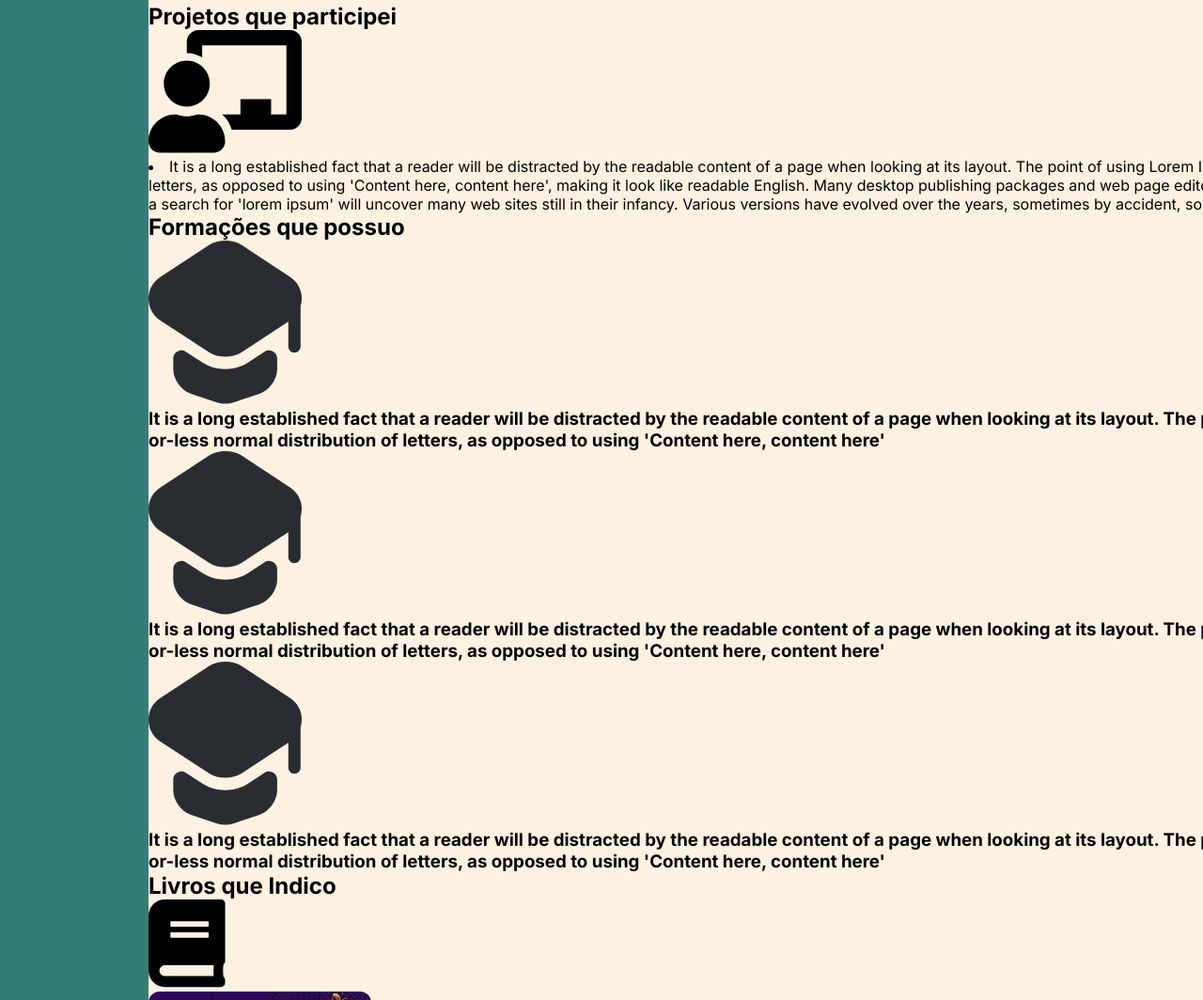
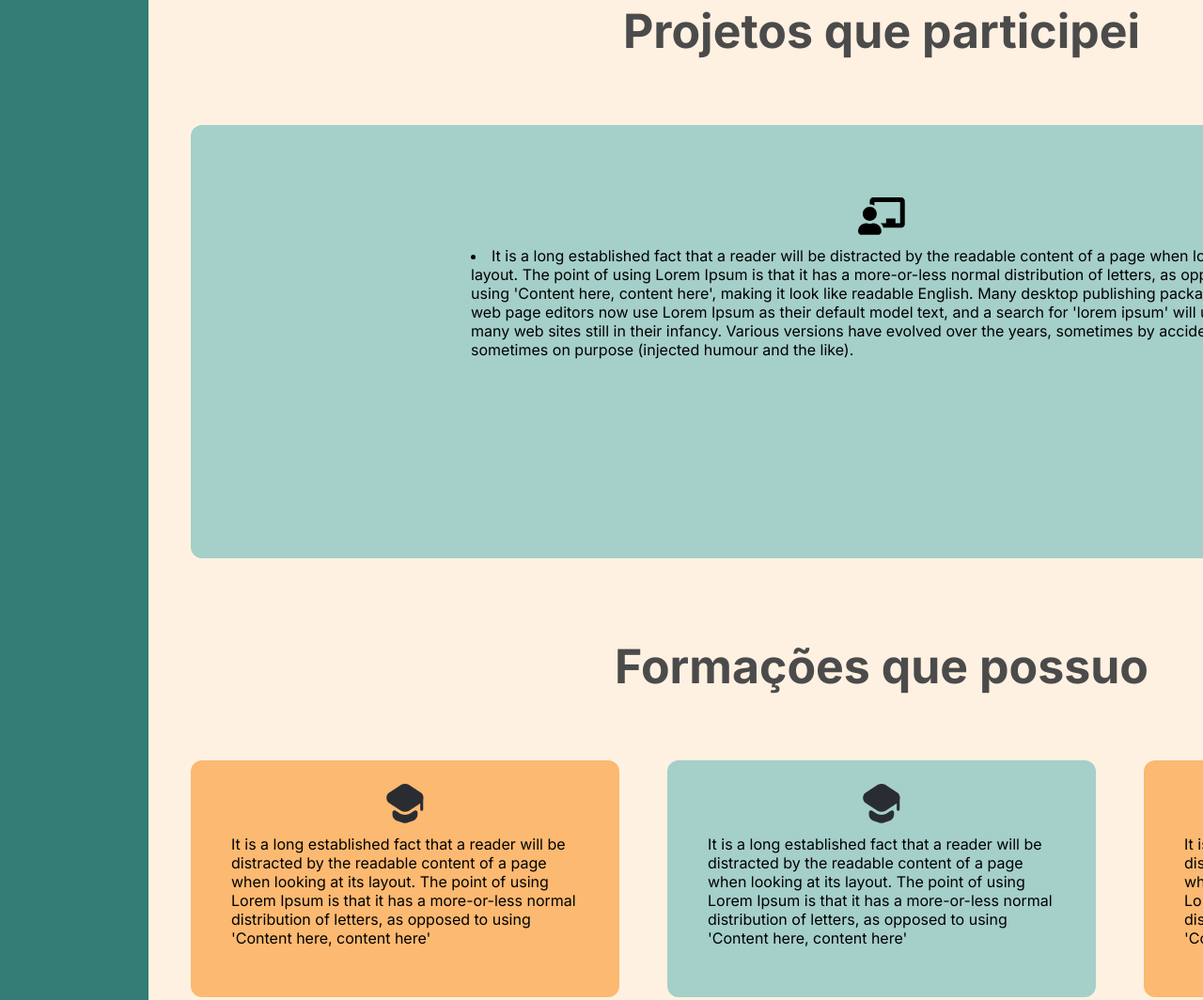
Before and after one commit to AndreMiller97/site-prof-ariela, a plain HTML site: page home/index.html in a window 1280 px wide. Shown: the part 1052-2116 px from the top of the page at 94% size. Drawn offline with Linux system fonts and the light colour scheme.

Commit message:
feat: bilding section formation

```diff
--- a/estilo/index.css
+++ b/estilo/index.css
@@ -56,7 +56,7 @@ body {
   cursor: pointer;
 }
 .button-header:hover {
-  background-color: #337d76;
+  background-color: #b05d00;
 }
 
 .container-headline {
@@ -110,13 +110,122 @@ body {
 .img-headline {
   width: 614px;
   height: 614px;
-  background-color: #A5CFC9;
+  background-color: #a5cfc9;
   border-radius: 12px;
   margin-right: 158px;
+  box-shadow: 0px 1.7px 1.73px 0px rgba(0, 0, 0, 0.25);
 }
-.img-profile{
-   margin: 35px 73px;
-    width: 468px;
-    height: 542px;
+.img-profile {
+  margin: 35px 73px;
+  width: 468px;
+  height: 542px;
+}
+
+.section-project {
+  display: flex;
+  flex-direction: column;
+  align-items: center;
+  justify-content: center;
+}
+.title-section {
+  font-size: 50px;
+  font-style: normal;
+  font-weight: 700;
+  color: #4b4b4b;
+  margin-bottom: 70px;
+}
+
+.container-project {
+  display: flex;
+  flex-direction: column;
+  align-items: center;
+  justify-content: center;
+  width: 1470px;
+  height: 461px;
+  background-color: #a5cfc9;
+  border-radius: 12px;
+  margin-left: 45px;
+  margin-right: 45px;
+  margin-bottom: 85px;
+}
+.container-icon {
+  display: flex;
+  flex-direction: column;
+  align-items: center;
+  justify-content: center;
+  margin-bottom: 20px;
+}
+.icon-project {
+  width: 50px;
+  height: 40px;
+}
+.container-list {
+  width: 874px;
+  height: 270px;
+}
+.list-project {
+  font-size: 16px;
+  font-style: normal;
+  font-weight: 400;
+}
+.container-formation {
+  width: 1470px;
+  right: 385px;
+  margin-left: 45px;
+  margin-right: 45px;
+  margin-bottom: 85px;
+}
+.container-title {
+  display: flex;
+  flex-direction: column;
+  align-items: center;
+  justify-content: center;
+}
+.card-container {
+  display: flex;
+  flex-direction: row;
+  align-items: center;
+  justify-content: space-between;
+}
+.icon-card {
+  width: 40px;
+  height: 42px;
 
 }
+.container-icon {
+  display: flex;
+  flex-direction: column;
+  align-items: center;
+  justify-content: center;
+  margin-top: 15px;
+  margin-bottom: 12px;
+
+}
+.card-1 {
+  display: flex;
+  flex-direction: column;
+  align-items: center;
+  width: 456px;
+  height: 252px;
+  padding: 10px;
+  border-radius: 12px;
+  background-color: #fcb971;
+}
+.card-2 {
+  display: flex;
+  flex-direction: column;
+  align-items: center;
+  width: 456px;
+  height: 252px;
+  padding: 10px;
+  border-radius: 12px;
+  background-color: #a5cfc9;
+}
+.container-text-card {
+  width: 370px;
+}
+.text-card {
+  font-size: 16px;
+  font-style: normal;
+  font-weight: 400;
+}
--- a/home/index.html
+++ b/home/index.html
@@ -62,14 +62,14 @@
           <img class="img-profile" src="../img/image.jpg" alt="imagem-professora-ariela" />
         </div>
       </section>
-      <section>
-        <h1>Projetos que participei</h1>
-        <div>
-          <div>
-            <img src="../icon-svg/projeto.svg" alt="projeto" />
+      <section class="section-project">
+        <h1 class="title-section">Projetos que participei</h1>
+        <div class="container-project">
+          <div class="container-icon">
+            <img class="icon-project" src="../icon-svg/projeto.svg" alt="projeto" />
           </div>
-          <div>
-            <li>
+          <div class="container-list">
+            <li class="list-project">
               It is a long established fact that a reader will be distracted by
               the readable content of a page when looking at its layout. The
               point of using Lorem Ipsum is that it has a more-or-less normal
@@ -80,18 +80,21 @@
               uncover many web sites still in their infancy. Various versions
               have evolved over the years, sometimes by accident, sometimes on
               purpose (injected humour and the like).
+
             </li>
           </div>
         </div>
       </section>
-      <section>
-        <h1>Formações que possuo</h1>
-        <div>
-          <div>
-            <img src="../icon-svg/experiencia.svg" alt="formação" />
+      <section class="container-formation" >
+        <div class="container-title"><h1 class="title-section">Formações que possuo</h1></div>
+
+        <div class="card-container">
+        <div class="card-1">
+          <div class="container-icon">
+            <img class="icon-card" src="../icon-svg/experiencia.svg" alt="formação" />
           </div>
-          <div>
-            <h3>
+          <div class="container-text-card">
+            <h3 class="text-card">
               It is a long established fact that a reader will be distracted by
               the readable content of a page when looking at its layout. The
               point of using Lorem Ipsum is that it has a more-or-less normal
@@ -99,11 +102,13 @@
               content here'
             </h3>
           </div>
-          <div>
-            <img src="../icon-svg/experiencia.svg" alt="formação" />
         </div>
-          <div>
-            <h3>
+        <div class="card-2">
+            <div class="container-icon">
+              <img class="icon-card" src="../icon-svg/experiencia.svg" alt="formação" />
+            </div>
+            <div class="container-text-card">
+              <h3 class="text-card">
                 It is a long established fact that a reader will be distracted by
                 the readable content of a page when looking at its layout. The
                 point of using Lorem Ipsum is that it has a more-or-less normal
@@ -111,17 +116,21 @@
                 content here'
               </h3>
             </div>
-          <div>
-            <img src="../icon-svg/experiencia.svg" alt="formação" />
           </div>
-          <div>
-            <h3>
+          <div class="card-1">
+            <div class="container-icon">
+              <img class="icon-card" src="../icon-svg/experiencia.svg" alt="formação" />
+            </div>
+            <div class="container-text-card">
+              <h3 class="text-card">
                 It is a long established fact that a reader will be distracted by
                 the readable content of a page when looking at its layout. The
                 point of using Lorem Ipsum is that it has a more-or-less normal
                 distribution of letters, as opposed to using 'Content here,
                 content here'
               </h3>
+            </div>
+          </div>
         </div>
     </div>
       </section>
```
Lines whose indentation alone changed are shown as unchanged.
